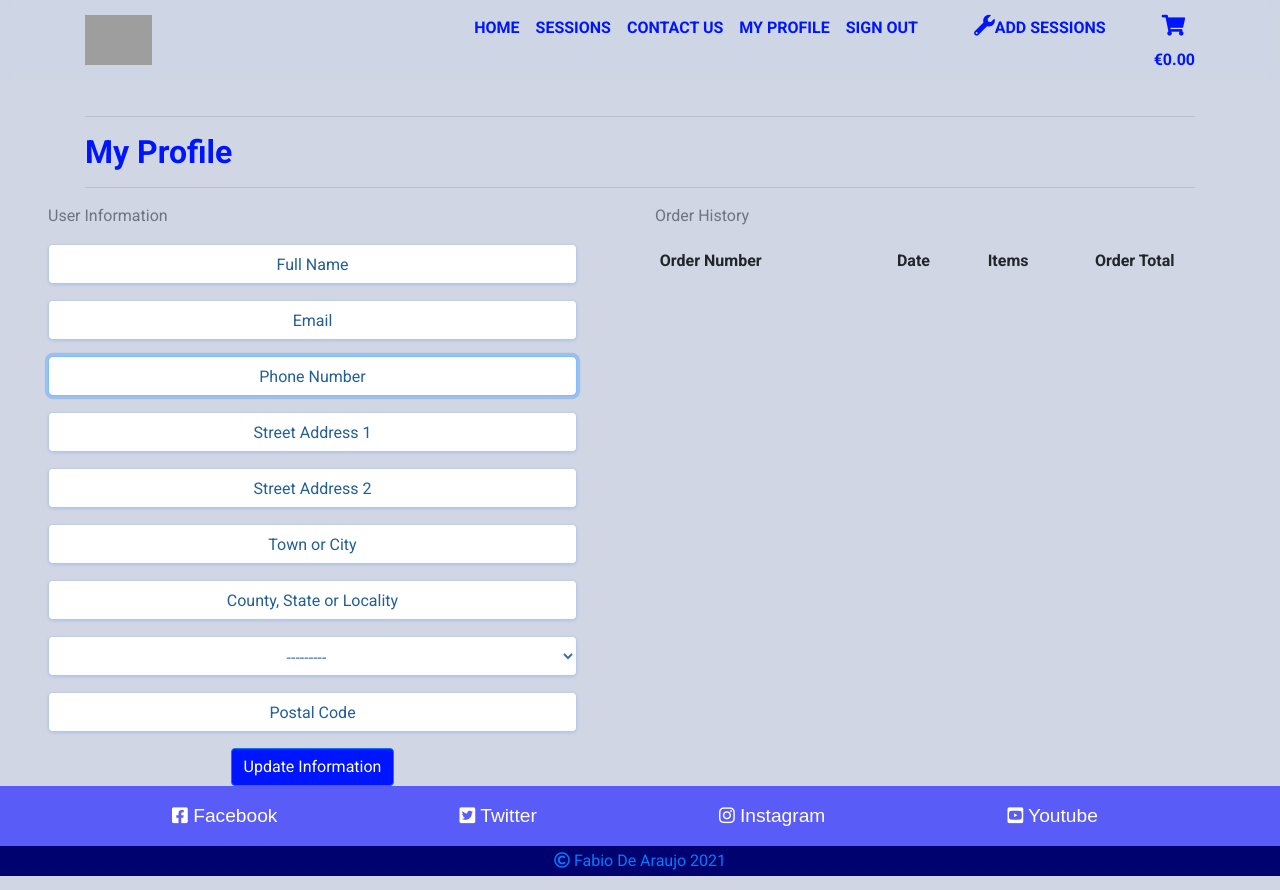
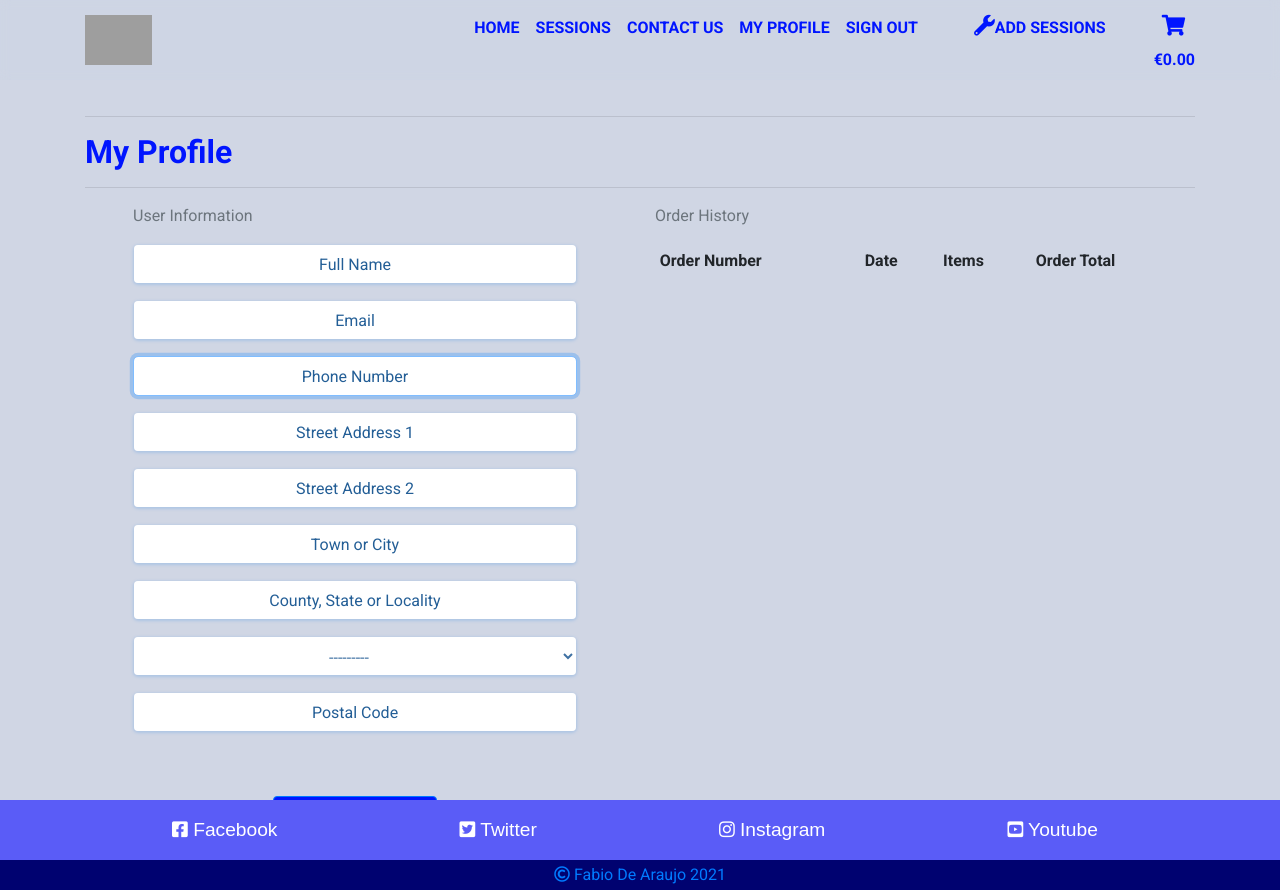
Before and after one commit to fabiodearaujo/sophie-photography-mp4, a Django app: page /profile/ in a window 1280 px wide. Run offline with Django 3.2, Linux system fonts and the light colour scheme; the visitor is signed in with stand-in values (Sample User, id 1); data comes from the database, SQL or seed files in the repository; data that the repository does not hold is empty; parts of the project's set-up code (start-up, migrations or seed data) failed here and were passed over; some libraries are stand-ins or nearby versions; grey boxes are pictures that could not be loaded.

Commit message:
updated profile page as it was out of format and footer not in place

```diff
--- a/products/views.py
+++ b/products/views.py
@@ -99,10 +99,12 @@
     print(f'Esse eh o produto id',product_id)
 
     if request.method == 'POST':
-        form = ProductForm(request.POST, request.FILES, instance=product)
+        form = ProductForm(request.POST, instance=product)
         # form = ProductForm(instance=product)
         if form.is_valid():
-            form.save()
+            #form.save()
+            product = form.save( commit=False )
+            product.save()
             messages.success(request, 'Successfully updated product!')
             return redirect(reverse('product_detail', args=[product.id]))
         else:
--- a/profiles/templates/profiles/profile.html
+++ b/profiles/templates/profiles/profile.html
@@ -9,14 +9,12 @@
 
 {% block content %}
     <div class="container-fluid">
-        <div class="container  profiles-page text-blue">
-            <div class="row">
+        <div class="container vh-100">
+            <div class="row profiles-page text-blue">
                 <div class="col">
                     <hr>
                     <h2 class="font-weight-bold">My Profile</h2>
                     <hr>
-                </div>
-            </div>
                 </div>
             </div>
             <div class="row">
@@ -28,7 +26,7 @@
                             {{ form|crispy }}
                         </div>
                         <div class="row justify-content-center">
-                    <button class="btn btn-primary rounded">Update Information</button>
+                            <button class="btn btn-primary rounded mt-5">Update Information</button>
                         </div>
                     </form>
                 </div>
@@ -73,6 +71,8 @@
                     </div>
                 </div>
             </div>
+        </div>
+    </div>
 {% endblock %}
 
 {% block script %}
```
Lines whose indentation alone changed are shown as unchanged.
